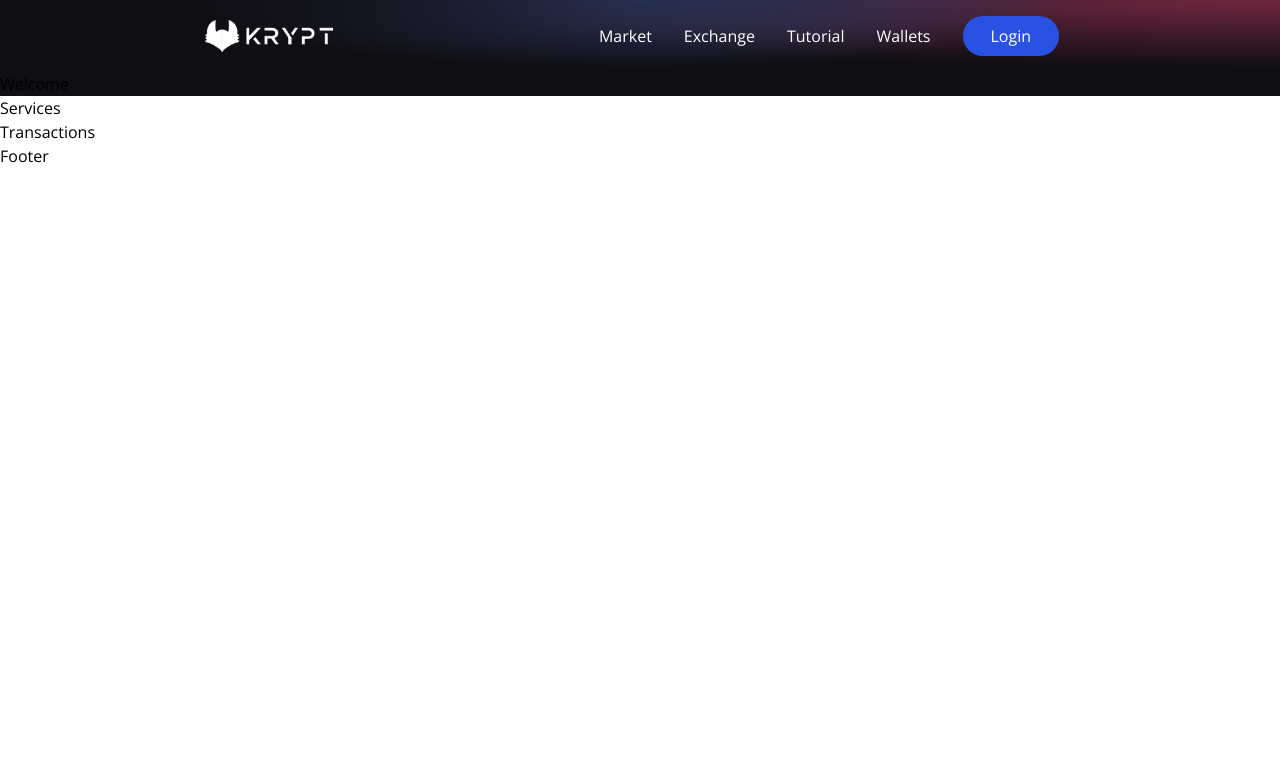
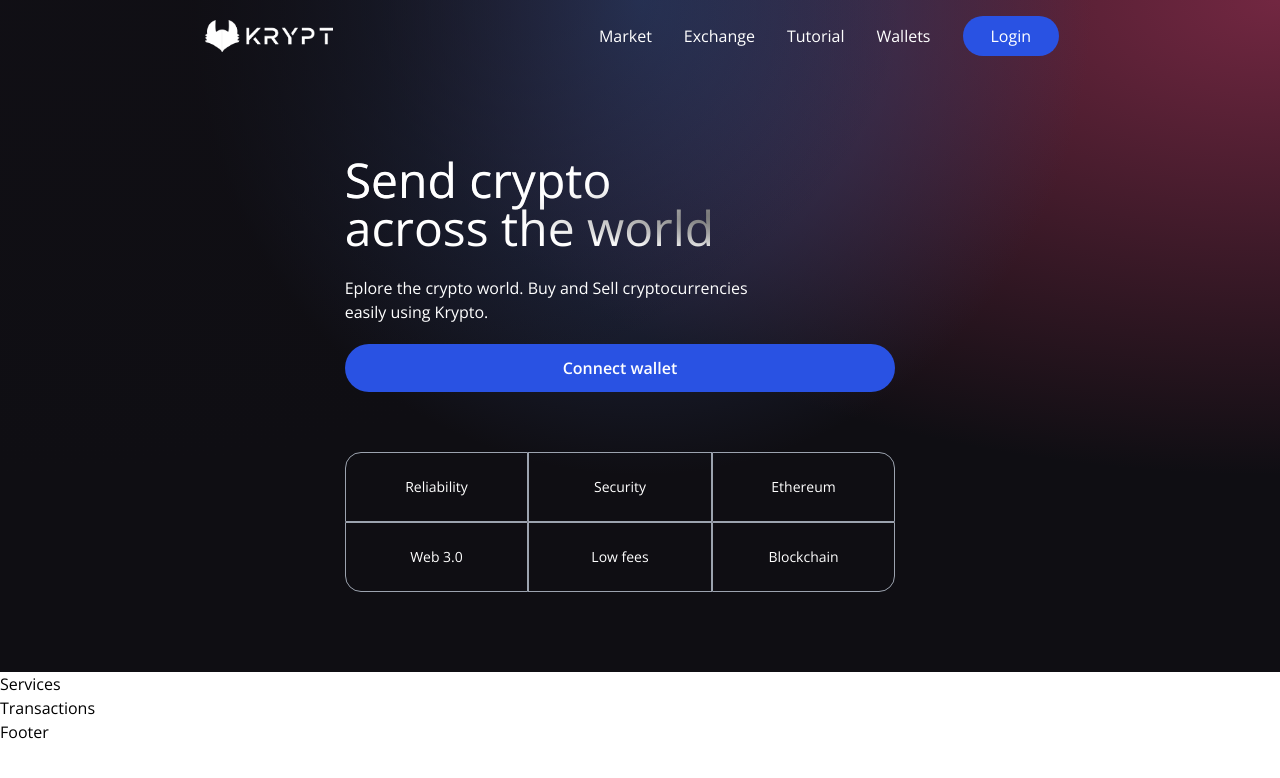
Before and after one commit to amrit-sbagga/web30-crypto-app, a React (Vite) app in the folder client/: page / in a window 1280 px wide. Shown: the top 778 px of the page. Built offline with nearby package versions, Linux system fonts and the light colour scheme.

Commit message:
updated welcome page

```diff
--- a/client/src/components/Welcome.jsx
+++ b/client/src/components/Welcome.jsx
@@ -1,9 +1,59 @@
-import React, { Component } from 'react';
+import React from 'react';
+import { AiFillPlayCircle } from 'react-icons/ai';
+import { SiEthereum } from 'react-icons/si';
+import { BsInfoCircle } from 'react-icons/bs';
 
-export class Welcome extends Component {
-  render() {
-    return <div>Welcome</div>;
+import { Loader } from './';
+
+const commonStyles = "min-h-[70px] sm:px-0 px-2 sm:min-w-[120px] flex justify-center items-center border-[0.5px] border-gray-400 text-sm font-light text-white";
+const Welcome = () => {
+
+  const connectWallet = () => {
+
   }
+
+  return (
+    <div className='flex w-full justify-center items-center'>
+      <div className='flex md:flex-row flex-col items-start justify-between md:p-20 py-12 px-4'>
+        <div className='flex flex-1 justify-start flex-col md:mr-10'>
+          <h1 className='text-3xl sm:text-5xl text-white text-gradient py-1'>Send crypto <br /> across the world </h1>
+          <p className='text-left mt-5 text-white font-light md:w-9/12 w-11/12'>
+            Eplore the crypto world. Buy and Sell cryptocurrencies easily using Krypto.
+          </p>
+          <button type='button'
+            onClick = {connectWallet}
+            className='flex flex-row justify-center items-center my-5 bg-[#2952e3] p-3 rounded-full cursor-pointer hover:bg-[#2546bd]'>
+              <p className='text-white text-base font-semibold'>Connect wallet</p>
+          </button>
+
+          <div className='grid sm:grid-cols-3 grid-cols-2 w-full mt-10'>
+              <div className={`rounded-tl-2xl ${commonStyles}`}>
+                Reliability
+              </div>
+              <div className={commonStyles}>
+                Security
+              </div>
+              <div className={`rounded-tr-2xl ${commonStyles}`}>
+                Ethereum
+              </div>
+              <div className={`rounded-bl-2xl ${commonStyles}`}>
+                Web 3.0
+              </div>
+              <div className={commonStyles}>
+                Low fees
+              </div>
+              <div className={`rounded-br-2xl ${commonStyles}`}>
+                Blockchain
+              </div>
+
+              <div>
+
+              </div>
+          </div>
+        </div>
+      </div>
+    </div>
+  )
 }
 
-export default Welcome;
+export default Welcome
```
